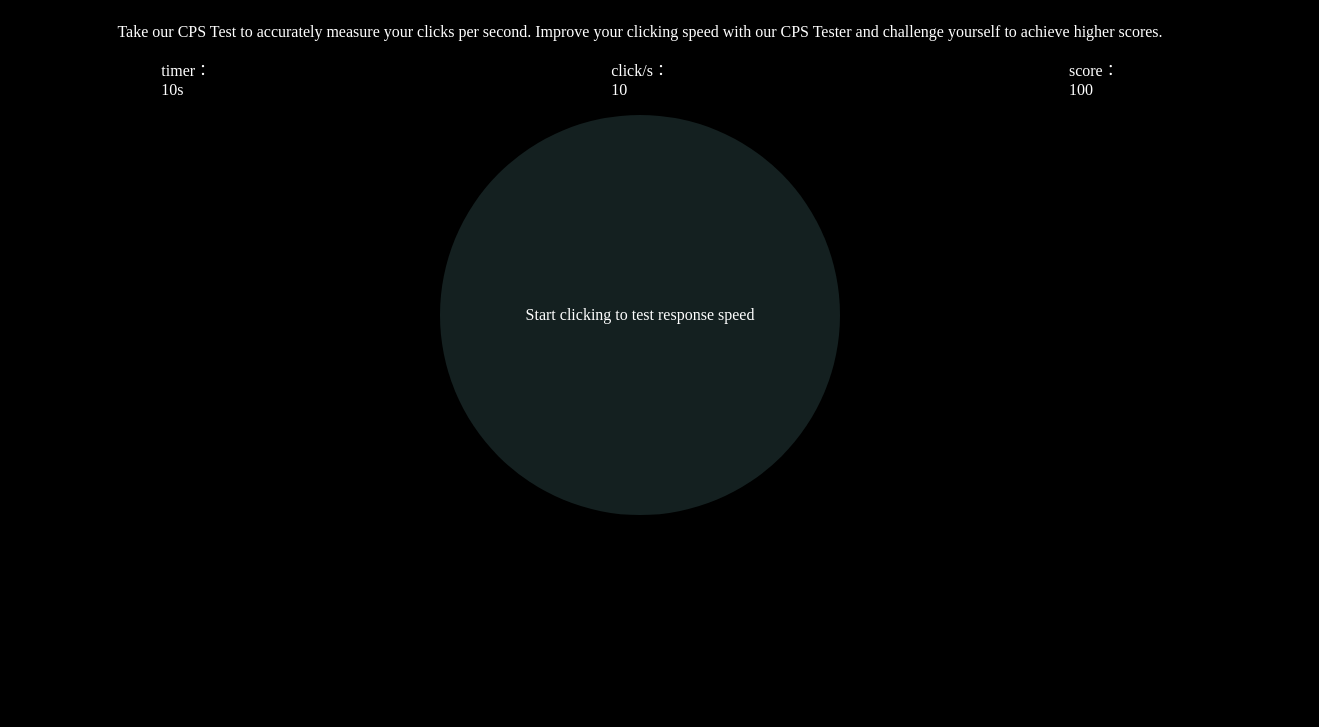
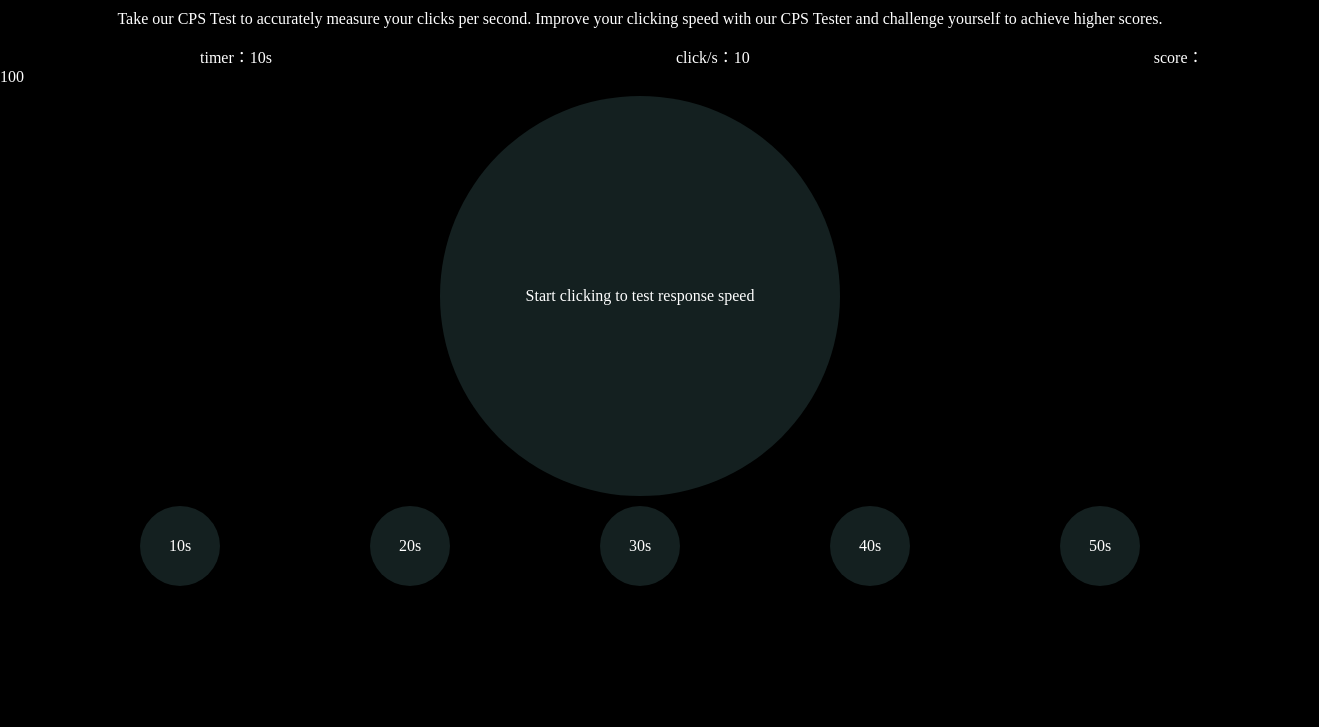
Before and after one commit to masterliangpeng/cpsTest, a plain HTML site: page index.html in a window 1280 px wide. Shown: the part 137-864 px from the top of the page, 1319 px wide, since content can reach past the window. Drawn offline with Linux system fonts and the light colour scheme.

Commit message:
init
init

```diff
--- a/index.html
+++ b/index.html
@@ -29,8 +29,16 @@
                     <p>score：100</p>
                 </div>
 
-                <div>
+                <div class="container-click">
                     <div class="clickarea"><p>Start clicking to test response speed</p></div>
+
+                    <div class="seconds">
+                        <div><a>10s</a></div>
+                        <div><a>20s</a></div>
+                        <div><a>30s</a></div>
+                        <div><a>40s</a></div>
+                        <div><a>50s</a></div>
+                    </div>
 
                 </div>
             </div>
--- a/public/style/main.css
+++ b/public/style/main.css
@@ -3,7 +3,6 @@ body {
     background-color: black;
     color: white;
     margin: 0;
-    /*font-family: "Maven Pro", sans-serif;*/
 }
 
 .app {
@@ -32,7 +31,7 @@ body {
 }
 
 .container {
-    padding-top: 5%;
+    padding-top: 4%;
     display: flex;
     /*justify-content: center; !* 水平居中 *!*/
     align-items: center; /* 垂直居中 */
@@ -41,17 +40,26 @@ body {
 }
 
 .text-center {
-    display: flex;
-    flex-direction: row;
+    margin-bottom: 10px;
+    /*display: flex;*/
+    /*flex-direction: row;*/
 }
 
 .text-center p {
+    display: inline;
     margin-left: 12.5rem;
     margin-right: 12.5rem;
     margin-top: 0;
     padding-top: 0;
 }
-
+.container-click{
+    width: 100%;
+    height: auto;
+    display: flex;
+    flex-direction: column;
+    /*justify-content: center;*/
+    align-items: center;
+}
 .clickarea {
     background: #142020;
     height: 400px;
@@ -61,3 +69,20 @@ body {
     justify-content: center;
     align-items: center; /* 垂直居中 */
 }
+
+.seconds {
+    display: flex;
+    justify-content: space-between;
+    gap: 150px;
+    margin-top: 10px;
+}
+
+.seconds div{
+    display: flex;
+    justify-content: center;
+    align-items: center;
+    background: #142020;
+    height: 80px;
+    width: 80px;
+    border-radius: 100%;
+}
```
Also changed, not shown: test.html (added, +34 -0 lines).
